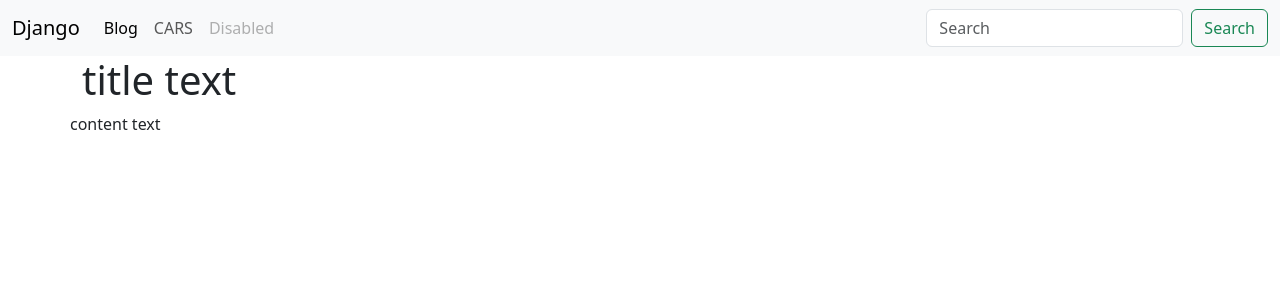
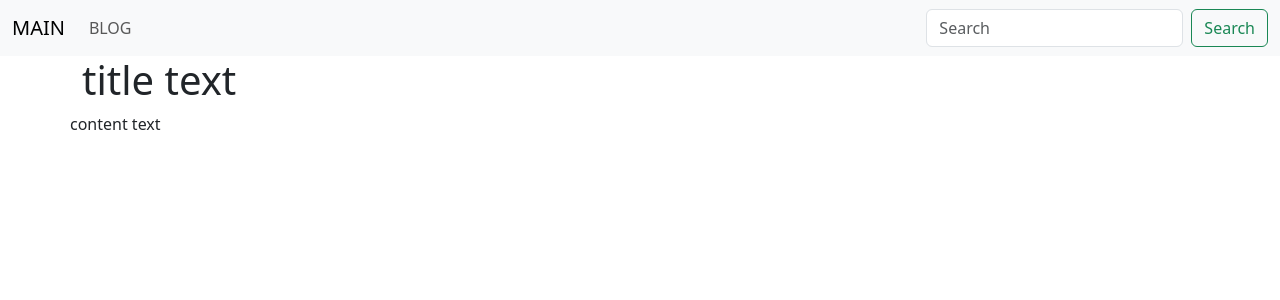
Before and after one commit to EGORLAGNER/blogengine, a Django app: page / in a window 1280 px wide. Shown: the top 300 px of the page. Run offline with Django 3.2, Linux system fonts and the light colour scheme.

Commit message:
4 part completed
добавлена ссылка в базовом шаблоне на main страницу

```diff
--- a/blogengine/urls.py
+++ b/blogengine/urls.py
@@ -20,6 +20,6 @@ from .views import *
 
 urlpatterns = [
     path('admin/', admin.site.urls),
-    path('', main_page),
+    path('', main_page, name='main_page_url'),
     path('blog/', include('blog.urls')),
 ]
--- a/templates/base.html
+++ b/templates/base.html
@@ -16,7 +16,7 @@
 <body>
 <nav class="navbar navbar-expand-lg bg-light">
     <div class="container-fluid">
-        <a class="navbar-brand" href="">Django</a>
+        <a class="navbar-brand" href="{% url 'main_page_url' %}">MAIN</a>
         <button class="navbar-toggler" type="button" data-bs-toggle="collapse" data-bs-target="#navbarSupportedContent"
                 aria-controls="navbarSupportedContent" aria-expanded="false" aria-label="Toggle navigation">
             <span class="navbar-toggler-icon"></span>
@@ -24,13 +24,7 @@
         <div class="collapse navbar-collapse" id="navbarSupportedContent">
             <ul class="navbar-nav me-auto mb-2 mb-lg-0">
                 <li class="nav-item">
-                    <a class="nav-link active" aria-current="page" href="">Blog</a>
-                </li>
-                <li class="nav-item">
-                    <a class="nav-link" href="{% url 'posts_list_url' %}">CARS</a>
-                </li>
-                <li class="nav-item">
-                    <a class="nav-link disabled">Disabled</a>
+                    <a class="nav-link" href="{% url 'posts_list_url' %}">BLOG</a>
                 </li>
             </ul>
             <form class="d-flex" role="search">
```
Also changed, not shown: db.sqlite3.
